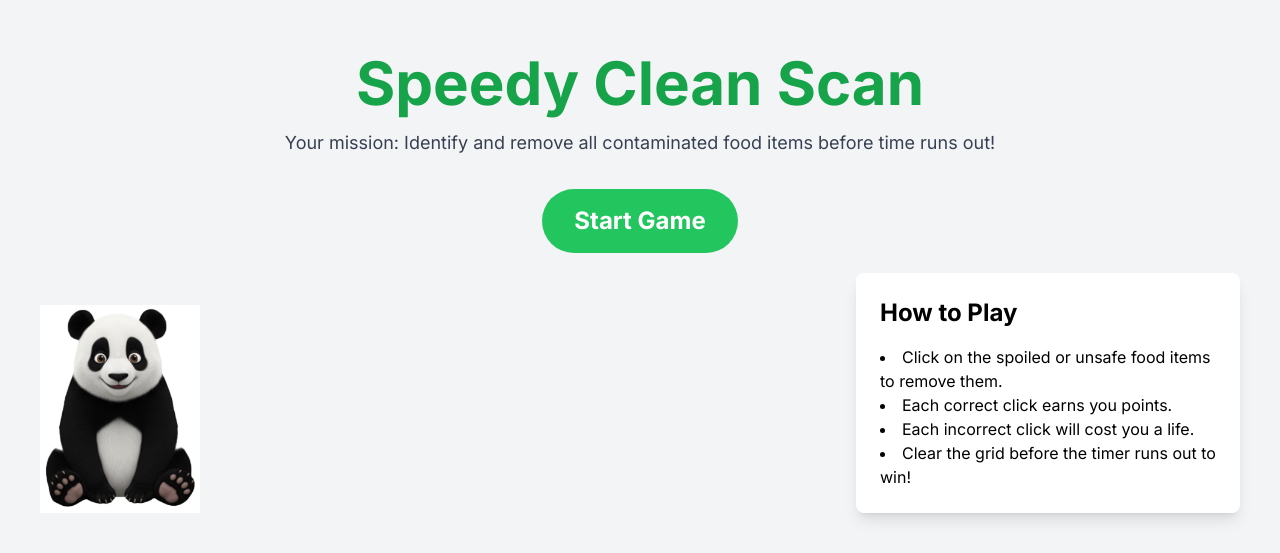
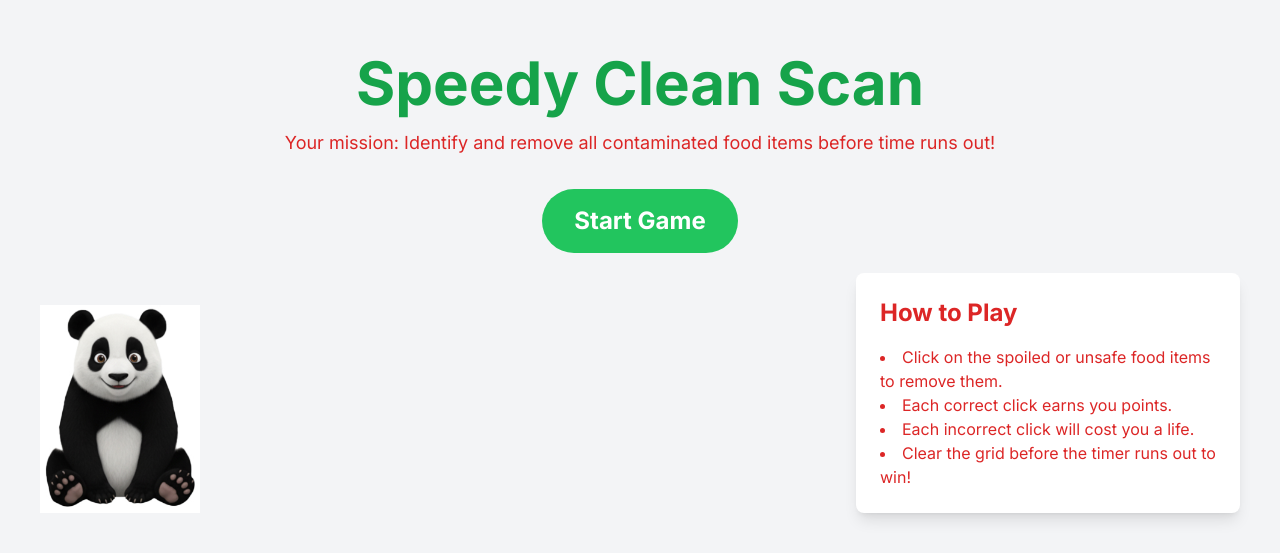
Before and after one commit to JLuckyBoyJ/AI_Thuc_chien_TADB_Chung_khao_game, a Next.js app: page / in a window 1280 px wide. Shown: the part 247-800 px from the top of the page. Built offline with nearby package versions, Linux system fonts and the light colour scheme.

Commit message:
change color of text to red

```diff
--- a/src/app/page.tsx
+++ b/src/app/page.tsx
@@ -8,7 +8,7 @@ export default function Home() {
     <main className="flex min-h-screen flex-col items-center justify-center p-24 bg-gray-100">
       <div className="text-center">
         <h1 className="text-6xl font-bold text-green-600 mb-4">Speedy Clean Scan</h1>
-        <p className="text-lg text-gray-700 mb-8">
+        <p className="text-lg text-red-600 mb-8">
           Your mission: Identify and remove all contaminated food items before time runs out!
         </p>
         <Link href="/play">
@@ -25,7 +25,7 @@ export default function Home() {
           height={160}
         />
       </div>
-      <div className="absolute bottom-10 right-10 bg-white p-6 rounded-lg shadow-lg max-w-sm">
+      <div className="absolute bottom-10 right-10 bg-white p-6 rounded-lg shadow-lg max-w-sm text-red-600">
           <h2 className="text-2xl font-bold mb-4">How to Play</h2>
           <ul className="list-disc list-inside text-left">
               <li>Click on the spoiled or unsafe food items to remove them.</li>
```
